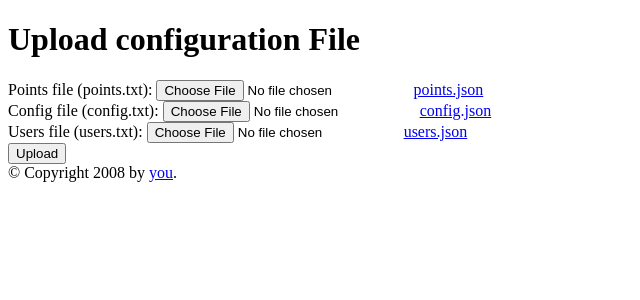
After one commit to luciusb/robotour-org-py, a Flask app: page /config in a window 1280 px wide. The commit adds this page. Shown: the top 300 px of the page, without its empty margins (0-640 px from the left). Run offline with Flask 2, Linux system fonts and the light colour scheme; the visitor is signed in with stand-in values (Sample User, id 1).

Commit message:
added user configuration

```diff
--- a/app.py
+++ b/app.py
@@ -1,12 +1,16 @@
-from flask import Flask, Response, redirect, request, abort, render_template
-# from flask.ext.login import LoginManager, UserMixin, login_required, login_user, logout_user
-from flask_login import LoginManager, UserMixin, login_required, logout_user, login_user
+from flask import Flask, Response, redirect, request, abort, render_template, flash, send_from_directory  # url_for
+from flask_login import LoginManager, UserMixin, login_required, logout_user, login_user, current_user
 from flask_qrcode import QRcode
 from datetime import datetime, timedelta
 from collections import namedtuple
+import os
+from os.path import join as pjoin, exists
+import json
 
 app = Flask(__name__)
 QRcode(app)
+
+user_config = {}
 
 # config
 app.config.update(
@@ -19,30 +23,53 @@ login_manager = LoginManager(app)
 login_manager.login_view = "login"
 
 
+class DateTimeEncoder(json.JSONEncoder):
+    def default(self, o):
+        if isinstance(o, datetime):
+            return o.strftime("%d.%m.%Y %H:%M")
+        return json.JSONEncoder.default(self, o)
+
+
 # silly user model
 class User(UserMixin):
-
-    def __init__(self, id, password):
-        self.id = id
-        self.name = id
+    def __init__(self, username, password, role='referee'):
+        # self.id = username
+        self.username = username
         self.password = password
+        self.role = role
 
     def __repr__(self):
-        return "%d/%s/%s" % (self.id, self.name, self.password)
+        return "User(username='%s', password='%s', role='%s')" % (self.username, self.password, self.role)
 
+    def get_id(self):
+        return self.username
 
-users = []
+    def _asdict(self):
+        return self.__dict__
 
 
 event = namedtuple('event', ('name', 'start', 'end', 'pickup', 'dropoff'))
 
 
-def readConfig():
-    users = eval(open('users.txt').read())
-    points = eval(open('points.txt').read())
-    events = eval(open('config.txt').read())
-    events.sort(key=lambda x: x.start)
-    return users, points, events
+# add_constructor(u'!User', User_constructor)
+
+
+def readConfig(cfdir):
+    """
+    default configs are in defaults directory and they get updated from github
+    user generated configs live in config directory and overide the default config
+
+    """
+    defaultsdir = 'defaults'
+    result = []
+    for fn in ('users.json', 'points.json', 'config.json'):
+        if exists(pjoin(cfdir, fn)):
+            fn = pjoin(cfdir, fn)
+        else:
+            fn = pjoin(defaultsdir, fn)
+        with open(fn, 'r') as f:
+            result.append(json.load(f))
+    return result
 
 
 def ll(latlon):
@@ -52,11 +79,64 @@ def ll(latlon):
     return lat, lon
 
 
-u, points, events = readConfig()
-users = {id: User(id, password) for id, password in u}
+def reload():
+    global users_index
+    global user_config
+    users, points, events = readConfig(cfdir='admin')
+    events = [event(**e) for e in events]
+    users_index = {u["username"]: User(**u) for u in users}
+    user_config[None] = Competition(points=points, events=events)
+    for user in users_index.values():
+        if user.role == 'user':
+            reload_user(user.username)
 
 
-# some protected url
+def timeranges(events):
+    if not events:
+        return
+    times = []
+    for i, event in enumerate(events):
+        times.append((event.start, 'start', i))
+        times.append((event.end, 'end', i))
+    times.sort()
+    yield (None, times[0])
+    for s, e in zip(times, times[1:]):
+        yield (s, e)
+    yield (times[-1], None)
+
+
+class Competition:
+    def __init__(self, points, events):
+        self.events = events
+        self.points = points
+        self.times = list(timeranges(events))
+        self.testindex = 0
+
+    def getEvent(self, time):
+        for event in self.events:
+            if event.start < time < event.end:
+                return event
+        else:
+            return None
+
+    def test(self):
+        t = self.times[self.testindex]
+        self.testindex += 1
+        if self.testindex >= len(self.times):
+            self.testindex = 0
+        return t
+
+
+def reload_user(username):
+    global user_config
+    _, points, events = readConfig(cfdir=pjoin('users', username))
+    events = [event(**e) for e in events]
+    user_config[username] = Competition(points=points, events=events)
+
+
+reload()
+
+
 @app.route('/delivery<int:round>')
 @login_required
 def delivery(round):
@@ -68,54 +148,46 @@ def pickup(round):
     return render_template("pickup.html", round=round)
 
 
-@app.route('/auto')
-def auto():
+@app.route('/')
+def auto(user=None):
     now = datetime.now()
-    for event in events:
+    for event in user_config[user].events:
         if event.start < now < event.end:
-            return render_template("auto.html", name=event.name, qr="geo:%s,%s" % ll(points[event.start], refresh=5))
+            return render_template("auto.html", name=event.name, qr="geo:%s,%s" % ll(user_config[user].points[event.start], refresh=5))
     else:
-        return render_template("program.html", events=events, refresh=5, now=now)
-
-
-def timeranges(events):
-    times = []
-    for i, event in enumerate(events):
-        times.append((event.start, 'start', i))
-        times.append((event.end, 'end', i))
-    times.sort()
-    yield (None, times[0])
-    for s, e in zip(times, times[1:]):
-        yield (s, e)
-    yield (times[-1], None)
-
-
-times = list(timeranges(events))
-testindex = 0
+        return render_template("program.html", events=user_config[user].events, refresh=5, now=now)
 
 
 @app.route('/test')
 @login_required
 def test():
-    global testindex
-    start, end = times[testindex]
-    testindex += 1
-    if testindex >= len(times):
-        testindex = 0
+    global user_config
+    if current_user.role in ('admin', 'referee'):
+        user = None
+    elif current_user.role == 'user':
+        user = current_user.username
+    else:
+        flash("Testing is not accesible for %s role: %s" % (current_user.username, current_user.role))
+        redirect('/')
+    start, end = user_config[user].test()
     if not start:
-        return render_template("program.html", events=events, refresh=5, now=end[0]-timedelta(minutes=1), header="Till %s" % end[0].strftime("%d.%m.%Y %H:%M"))
+        return render_template("program.html", events=user_config[user].events, refresh=5, now=end[0]-timedelta(minutes=1),
+                               header="Till %s" % end[0].strftime("%d.%m.%Y %H:%M"))
     elif not end:
-        return render_template("program.html", events=events, refresh=5, now=start[0]+timedelta(minutes=1),
+        return render_template("program.html", events=user_config[user].events, refresh=5, now=start[0]+timedelta(minutes=1),
                                header="after %s" % start[0].strftime("%d.%m.%Y %H:%M"))
     else:
         header = "from %s to %s" % (start[0].strftime("%d.%m.%Y %H:%M"), end[0].strftime("%d.%m.%Y %H:%M"))
         now = end[0]-timedelta(minutes=1)
-        for event in events:
-            if event.start < now < event.end:
-                return render_template("auto.html", name=event.name + " pickup", qr="geo:%s,%s" % ll(points[event.pickup]), refresh=5, header=header) + \
-                        render_template("auto.html", name=event.name + " dropoff", qr="geo:%s,%s" % ll(points[event.dropoff]), refresh=5, header=header)
+        event = user_config[user].getEvent(now)
+        if event:
+            print(repr(user_config[user].points))
+            pickup = ll(user_config[user].points[event.pickup])
+            dropoff = ll(user_config[user].points[event.dropoff])
+            return render_template("auto.html", name=event.name + " pickup", qr="geo:%s,%s" % pickup, refresh=5, header=header) + \
+                render_template("auto.html", name=event.name + " dropoff", qr="geo:%s,%s" % dropoff, refresh=5, header=header)
         else:
-            return render_template("program.html", events=events, refresh=5, now=now, header=header)
+            return render_template("program.html", events=user_config[user].events, refresh=5, now=now, header=header)
 
 
 # somewhere to login
@@ -124,8 +196,8 @@ def login():
     if request.method == 'POST':
         username = request.form['username']
         password = request.form['password']
-        if username in users and password == users[username].password:
-            login_user(users[username])
+        if username in users_index and password == users_index[username].password:
+            login_user(users_index[username])
             return redirect(request.args.get("next"))
         else:
             return abort(401)
@@ -137,6 +209,37 @@ def login():
             <p><input type=submit value=Login>
         </form>
         ''')
+
+
+def save_users(users):
+    with open(pjoin('admin', 'users.json'), 'w') as f:
+        data = [u._asdict() for u in users]
+        json.dump(data, f, cls=DateTimeEncoder, indent=4)
+
+
+@app.route("/register", methods=["GET", "POST"])
+def register():
+    global users_index
+    if request.method == 'POST':
+        username = request.form['username']
+        password = request.form['password']
+        passconfirm = request.form['passconfirm']
+        if username in users_index:
+            flash("User already exists, please select another username")
+            return redirect(request.url)
+        if not password == passconfirm:
+            flash("Password do not match")
+            return redirect(request.url)
+        new = User(username=username, password=password, role='user')
+        users_index[new.username] = new
+        login_user(new)
+        save_users(users_index.values())
+        return redirect('/config')
+    else:
+        return render_template('register.html')
+
+# @app.route("/user")
+# def user
 
 
 # somewhere to logout
@@ -156,7 +259,59 @@ def page_not_found(e):
 # callback to reload the user object
 @login_manager.user_loader
 def load_user(userid):
-    return users.get(userid, None)
+    return users_index.get(userid, None)
+
+
+@app.route('/config', methods=['GET', 'POST'])
+@login_required
+def upload_file():
+    if request.method == 'POST':
+        if current_user.role == 'admin':
+            cfdir = 'admin'
+        else:
+            cfdir = pjoin('users', current_user.username)
+        need_reload = False
+        for input_name in ('users', 'points', 'config', 'file'):
+            # check if the post request has the file part
+            if input_name in request.files:
+                file = request.files[input_name]
+                if file.filename.lower() == input_name+'.json':
+                    if not exists(cfdir):
+                        os.makedirs(cfdir)
+                    file.save(pjoin(cfdir, input_name+'.json'))
+                    flash('%s upadated' % input_name)
+                    need_reload = True
+                else:
+                    flash('Wrong filename %s, for %s, expected %s' % (file.filename, input_name, input_name+'.json'))
+        else:
+            flash('No file selected')
+        if need_reload:
+            if current_user.role == 'admin':
+                reload()
+            else:
+                reload_user(current_user.username)
+        return redirect(request.url)
+    return render_template('config.html', admin=(current_user.role == 'admin'))
+
+
+@app.route('/download/<filename>')
+@login_required
+def download(filename):
+    if current_user.role == 'admin':
+        if filename in ('config.json', 'points.json', 'users.json'):
+            if exists(pjoin('admin', filename)):
+                dir = 'admin'
+            else:
+                dir = 'defaults'
+            return send_from_directory(dir, filename)
+    elif current_user.role == 'user':
+        if filename in ('config.json', 'points.json'):
+            if exists(pjoin('users', current_user.username, filename)):
+                dir = pjoin('users', current_user.username)
+            else:
+                dir = 'defaults'
+            return send_from_directory(dir, filename)
+    return abort(401)
 
 
 if __name__ == "__main__":
--- a/templates/basic.html
+++ b/templates/basic.html
@@ -27,6 +27,15 @@
 </head>
 
 <body onload="startTime()">
+{% with messages = get_flashed_messages() %}
+  {% if messages %}
+    <ul class=flashes>
+    {% for message in messages %}
+      <li>{{ message }}</li>
+    {% endfor %}
+    </ul>
+  {% endif %}
+{% endwith %}
 
 <div id="txt"></div>
 <div id="content">{% block content %}{% endblock %}</div>
--- /dev/null
+++ b/templates/config.html
@@ -0,0 +1,24 @@
+{% extends "basic.html" %}
+{% block title %} Configuration {% endblock %}
+{% block head %}
+{% endblock %}
+{% block content %}
+    <h1>Upload configuration File</h1>
+    <form method=post enctype=multipart/form-data>
+        <label for="points">Points file (points.txt): </label>
+        <input type="file" name="points" id="points">
+        <a href="download/points.json">points.json</a>
+        <br>
+        <label for="config">Config file (config.txt): </label>
+        <input type="file" name="config", id="config">
+        <a href="download/config.json">config.json</a>
+        <br>
+        {% if admin %}
+            <label for="users">Users file (users.txt): </label>
+            <input type="file" name="users", id="users">
+            <a href="download/users.json">users.json</a>
+            <br>
+        {% endif %}
+        <input type=submit value=Upload>
+    </form>
+{% endblock %}
--- a/users.txt
+++ /dev/null
@@ -1,2 +0,0 @@
-(('rotobur', 'rotobur'),
-('referee', 'reefere'))
```
Also changed, not shown: config.txt (deleted, +0 -7 lines), convert.py (added, +20 -0 lines), defaults/config.json (added, +37 -0 lines), defaults/points.json (added, +11 -0 lines), defaults/users.json (added, +17 -0 lines), points.txt (deleted, +0 -11 lines), templates/register.html (added, +10 -0 lines), 1 other file.
